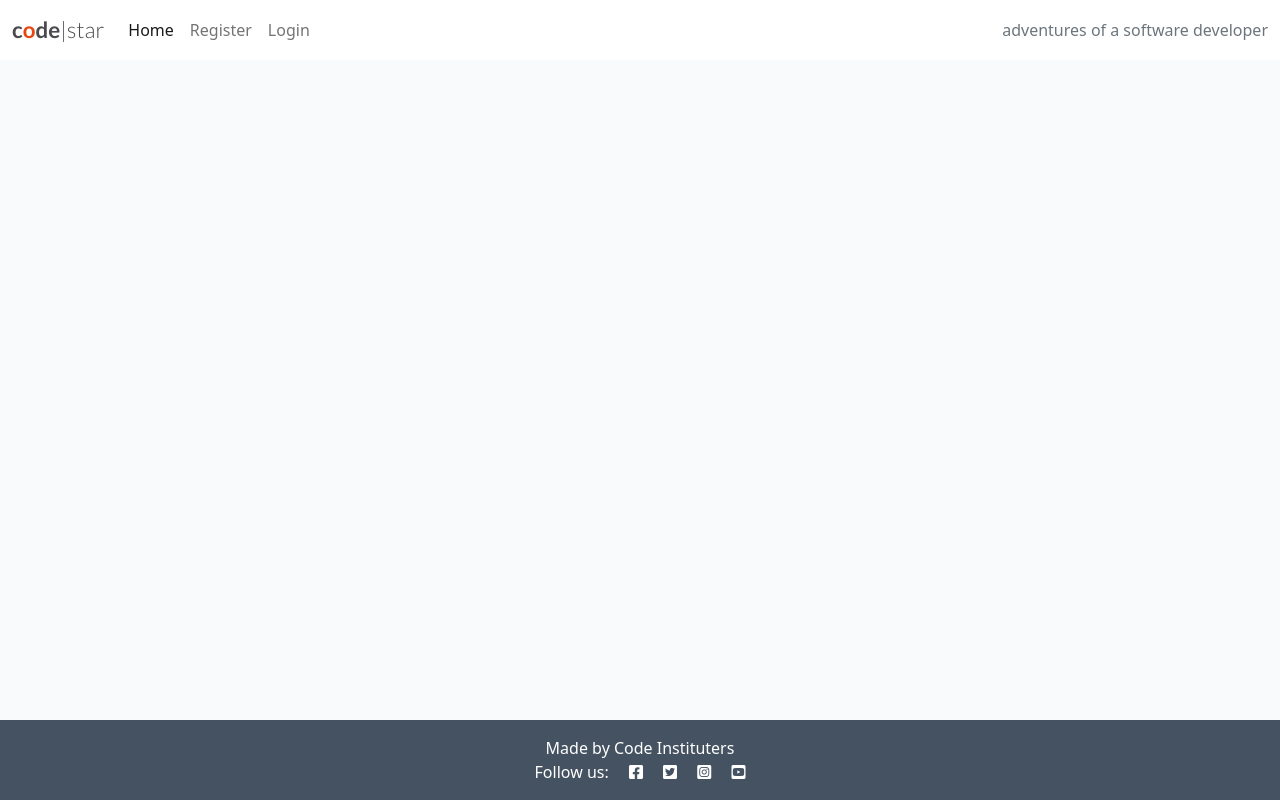
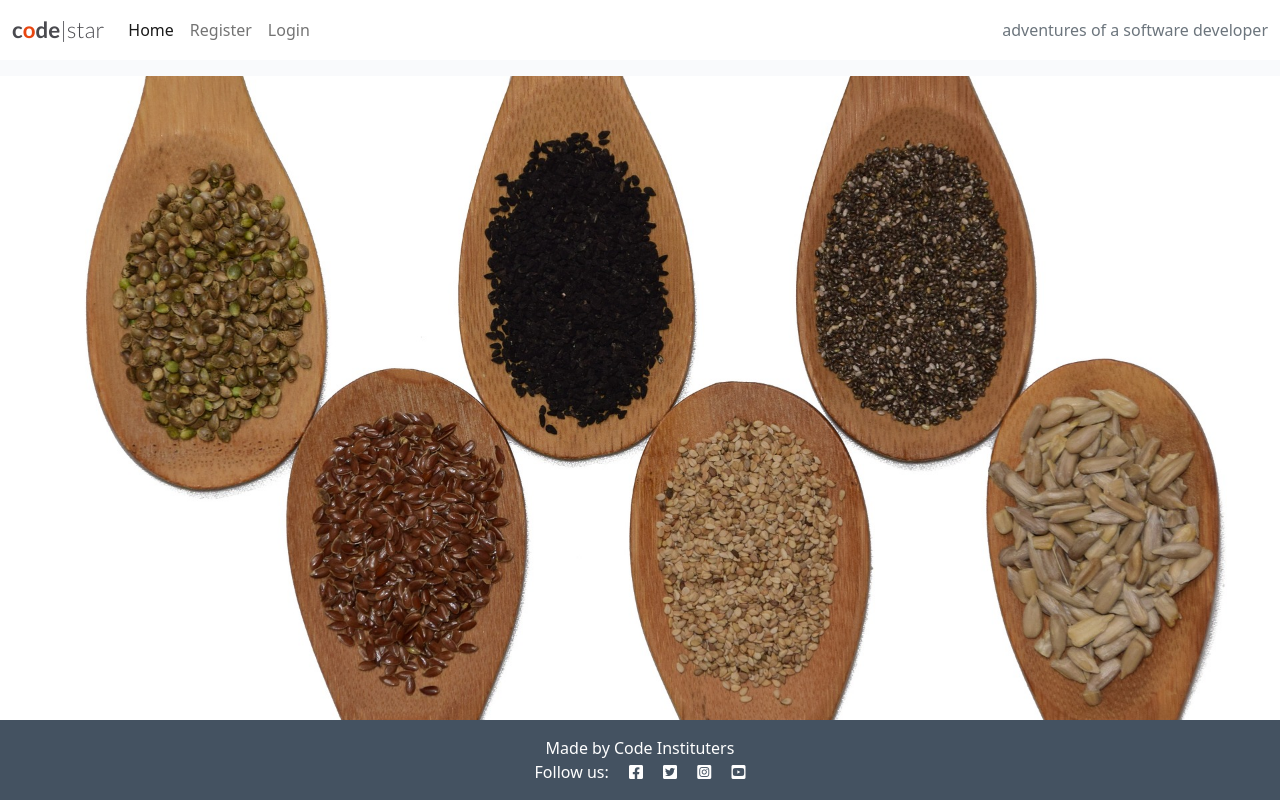
Before and after one commit to alerebal/django-blog, a Django app: template templates/index.html in a window 1280 px wide. Run offline with Django 3.2, Linux system fonts and the light colour scheme; the template is opened without the code that fills it, so the values that code supplies are empty.

```diff
--- a/static/css/style.css
+++ b/static/css/style.css
@@ -1,5 +1,8 @@
 body {
     background-color: #F9FAFC;
+    background-image: url('../img/seeds-1920.jpg');
+    background-position: center;
+    background-size: cover;
 }
 
 .brand {
--- a/templates/base.html
+++ b/templates/base.html
@@ -92,6 +92,7 @@
             alert.close();
         }, 3000)
     </script>
+
 </body>
 
 </html>
```
Also changed, not shown: static/img/seeds-1920.jpg (added).
